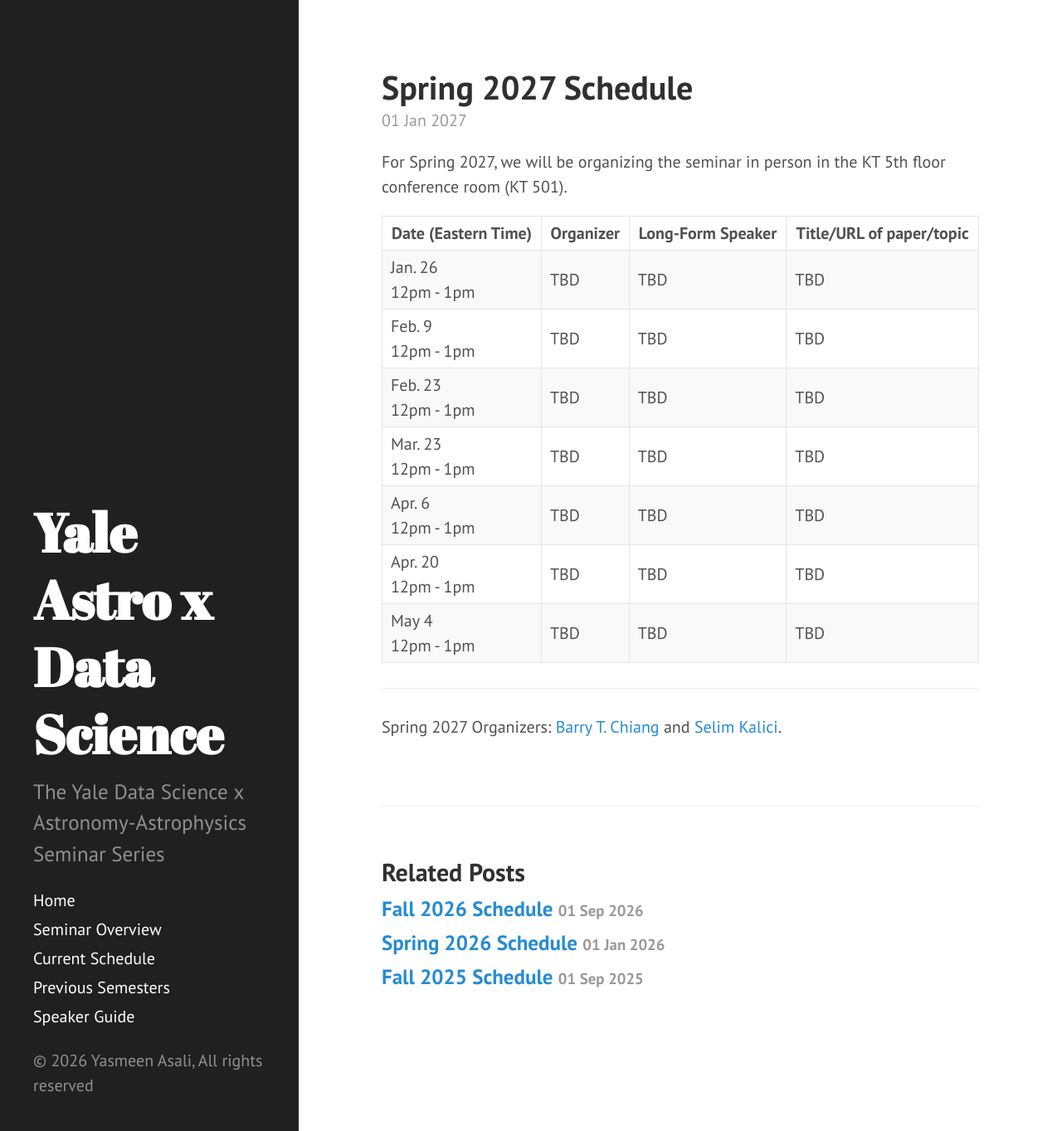
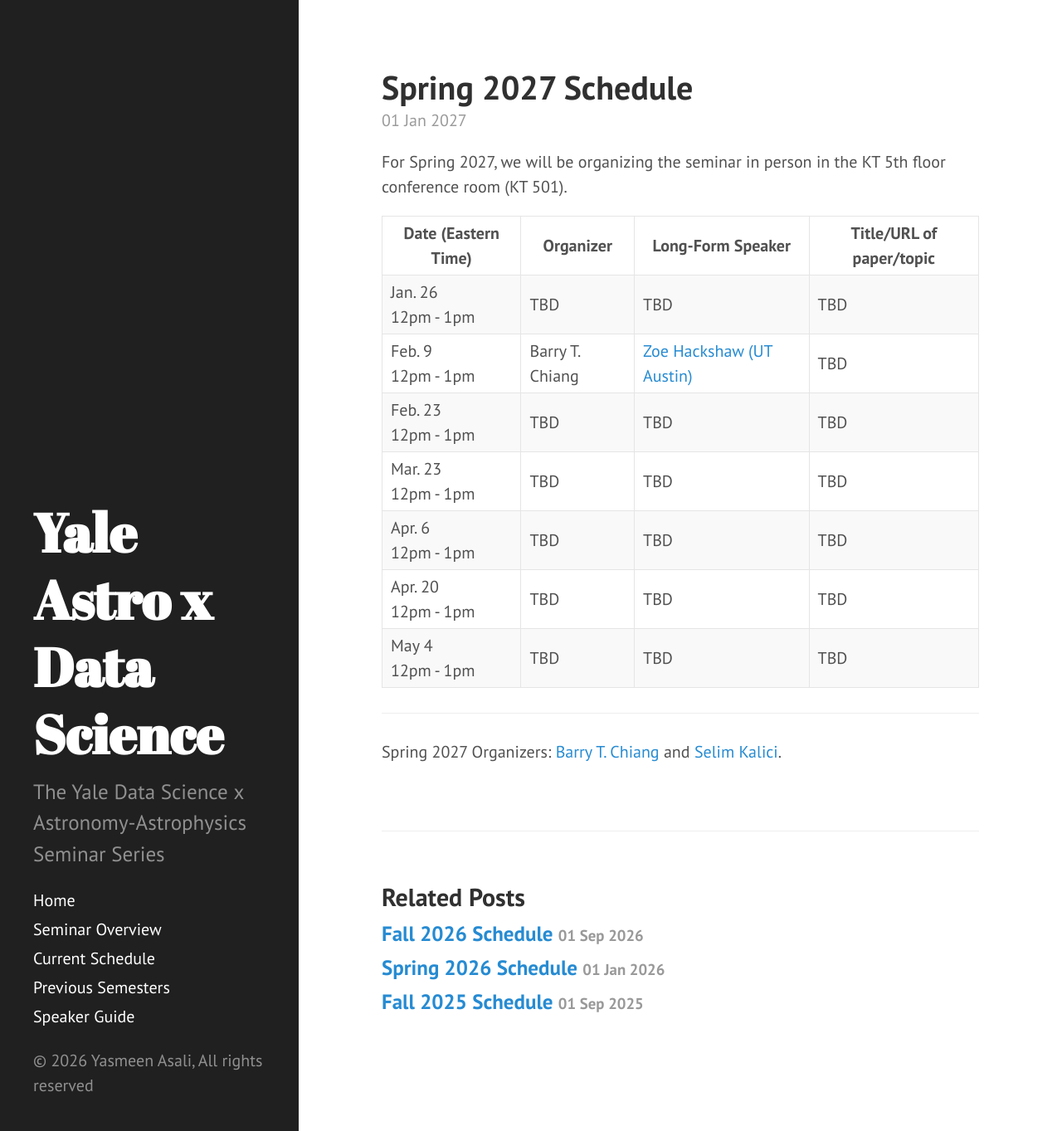
Before and after one commit to yale-dsaas/yale-dsaas.github.io, a Jekyll site: the page built from _posts/2027-01-01-springschedule.md, in a window 1280 px wide and 1363 px high. Shown: the whole window at 83% size. Built offline with Jekyll 4.4.1, drawn with Linux system fonts in a browser that asks for light colours.

Commit message:
Add Feb 9 speaker Zoe Hackshaw to Spring 2027 schedule

```diff
--- a/_posts/2027-01-01-springschedule.md
+++ b/_posts/2027-01-01-springschedule.md
@@ -23,8 +23,8 @@
     </tr>
     <tr>
       <td>Feb. 9<br>12pm - 1pm</td>
-      <td>TBD</td>
-      <td>TBD</td>
+      <td>Barry T. Chiang</td>
+      <td><a href="https://zoehackshaw.github.io/">Zoe Hackshaw (UT Austin)</a></td>
       <td>TBD</td>
     </tr>
     <tr>
```
